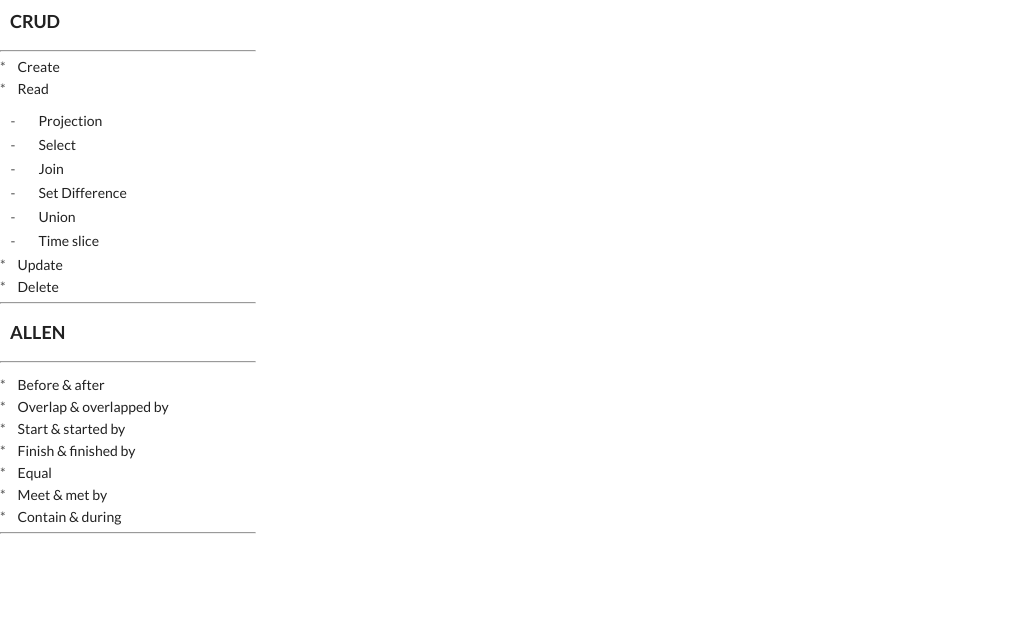
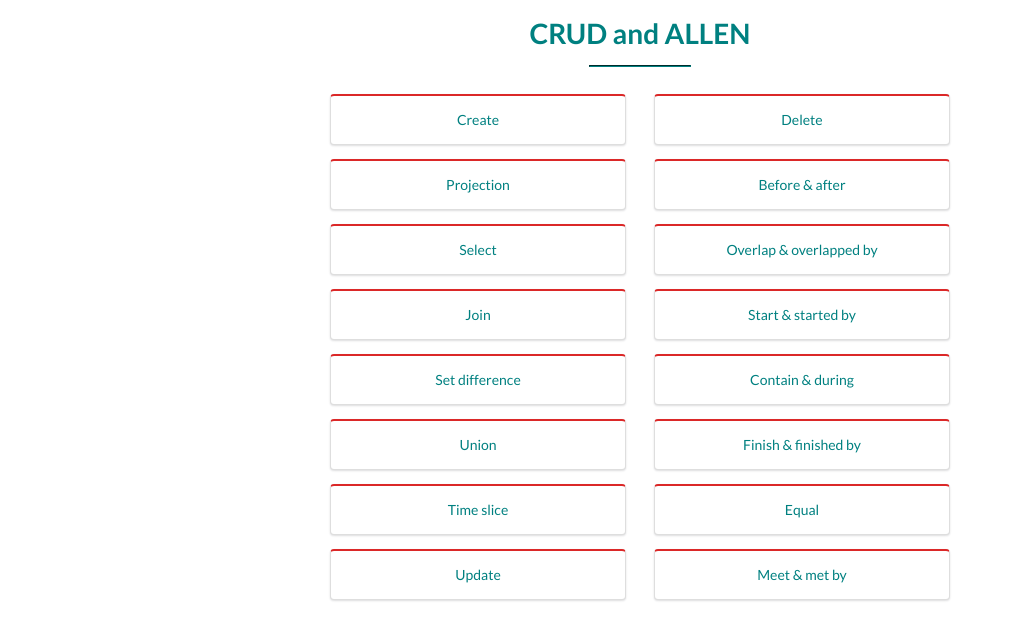
Before and after one commit to paskahlisanjas/temporal-database, a Python web app: template templates/index.html in a window 1280 px wide. Shown: the top 640 px of the page, without its empty margins (0-1013 px from the left). Run offline with Jinja, Linux system fonts and the light colour scheme; the template is opened without the code that fills it, so the values that code supplies are empty.

Commit message:
add delete model and improve index.html

```diff
--- a/models.py
+++ b/models.py
@@ -5,3 +5,7 @@ from wtforms.validators import DataRequired
 class UpdateForm(FlaskForm):
   update = StringField('UPDATE', validators=[DataRequired()])
   submit = SubmitField('Start')
+
+class DeleteForm(FlaskForm):
+  delete = StringField('DELETE', validators=[DataRequired()])
+  submit = SubmitField('Start')
--- a/templates/index.html
+++ b/templates/index.html
@@ -4,54 +4,56 @@
     <title>Temporal Database</title>
     <link rel="stylesheet" type="text/css" href="https://cdnjs.cloudflare.com/ajax/libs/semantic-ui/2.4.1/semantic.min.css">
   </head>
+  <style>
+    .header{
+      color: teal;
+      text-align: center;
+      padding-top: 15px;
+    }
+    .divHr{
+      width: 100px;
+      border-color: teal;
+    }
+
+    .CRUD{
+      color: teal;
+      width: 400px;
+      text-align: center;
+      margin: auto;
+      width: 50%;
+      padding: 10px;
+
+    }
+  </style>
+
   <body>
-    <div class="container">
-      <!-- for CRUD -->
-          <div style="padding : 10px" class="content">
-            <h3>CRUD</h3>
+  <div class="container">
+      <h1 class="header">CRUD and ALLEN</h1>
+      <hr class="divHr">
+
+      <div class="CRUD">
+        <div class="ui four column grid">
+        <div class="two column row">
+          <div class="column CRUD">
+              <div class="ui red segment">Create</div>
+              <div class="ui red segment">Projection</div>
+              <div class="ui red segment">Select</div>
+              <div class="ui red segment">Join</div>
+              <div class="ui red segment">Set difference</div>
+              <div class="ui red segment">Union</div>
+              <div class="ui red segment">Time slice</div>
+              <div class="ui red segment">Update</div>
           </div>
-          <div style="width : 20%">
-              <hr>
-          </div>
-          <div>
-              <ol class="ui list">
-                  <li value="*">Create</li>
-                  <li value="*">Read</li>
-                  <ol>
-                      <li value="-">Projection</li>
-                      <li value="-">Select</li>
-                      <li value="-">Join</li>
-                      <li value="-">Set Difference</li>
-                      <li value="-">Union</li>
-                      <li value="-">Time slice</li>
-                  </ol>
-                  <li value="*">Update</li>
-                  <li value="*">Delete</li>
-              </ol>
-          </div>
-    </div>
-    <div style="width : 20%">
-        <hr>
-    </div>
-    <div class="container">
-      <div style="padding : 10px" class="content">
-        <h3>ALLEN</h3>
+          <div class="column CRUD">
+              <div class="ui red segment">Delete</div>
+              <div class="ui red segment">Before & after</div>
+              <div class="ui red segment">Overlap & overlapped by</div>
+              <div class="ui red segment">Start & started by</div>
+              <div class="ui red segment">Contain & during</div>
+              <div class="ui red segment">Finish & finished by</div>
+              <div class="ui red segment">Equal</div>
+              <div class="ui red segment">Meet & met by</div>
       </div>
-      <div style="width : 20%">
-          <hr>
-      </div>
-      <ol class="ui list">
-          <li value="*">Before & after</li>
-          <li value="*">Overlap & overlapped by</li>
-          <li value="*">Start & started by</li>
-          <li value="*">Finish & finished by</li>
-          <li value="*">Equal</li>
-          <li value="*">Meet & met by</li>
-          <li value="*">Contain & during</li>
-      </ol>
-    </div>
-    <div style="width : 20%">
-        <hr>
     </div>
   </body>
 </html>
```
